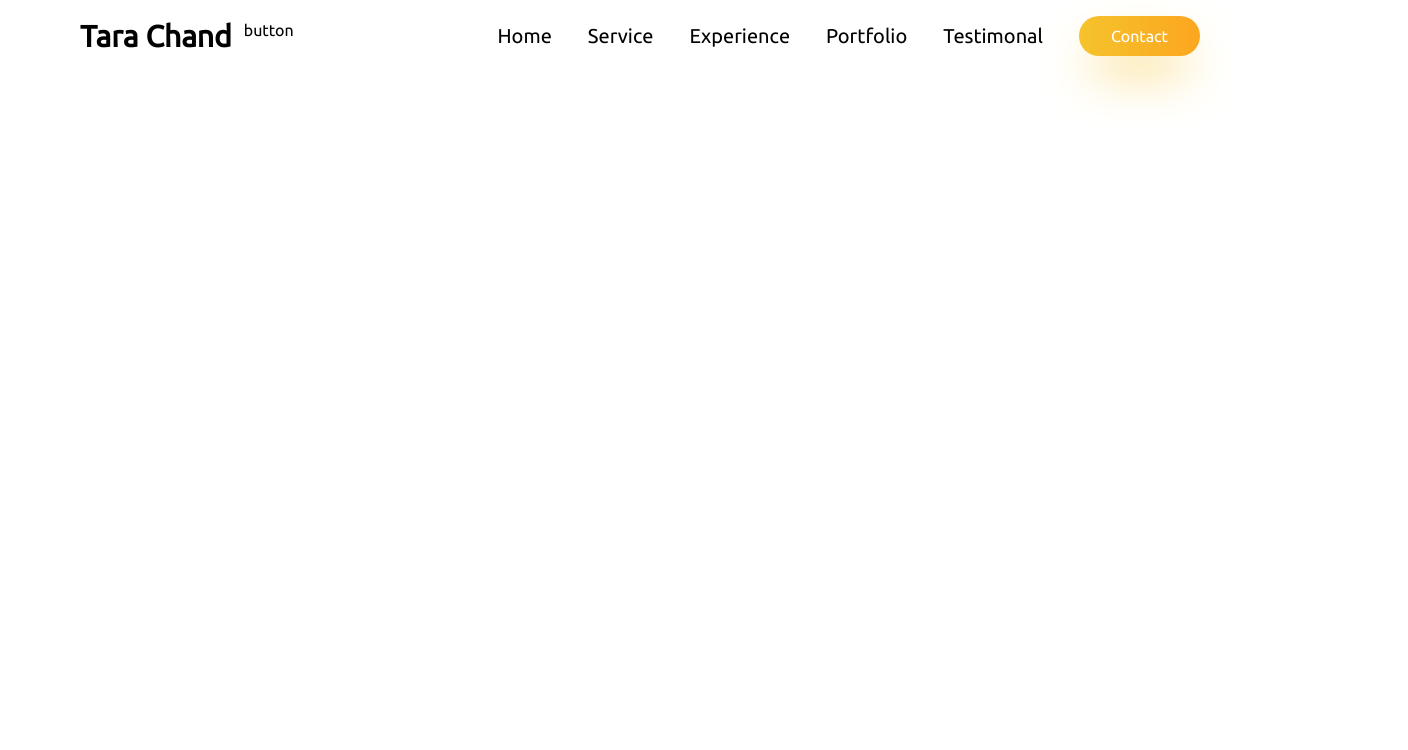
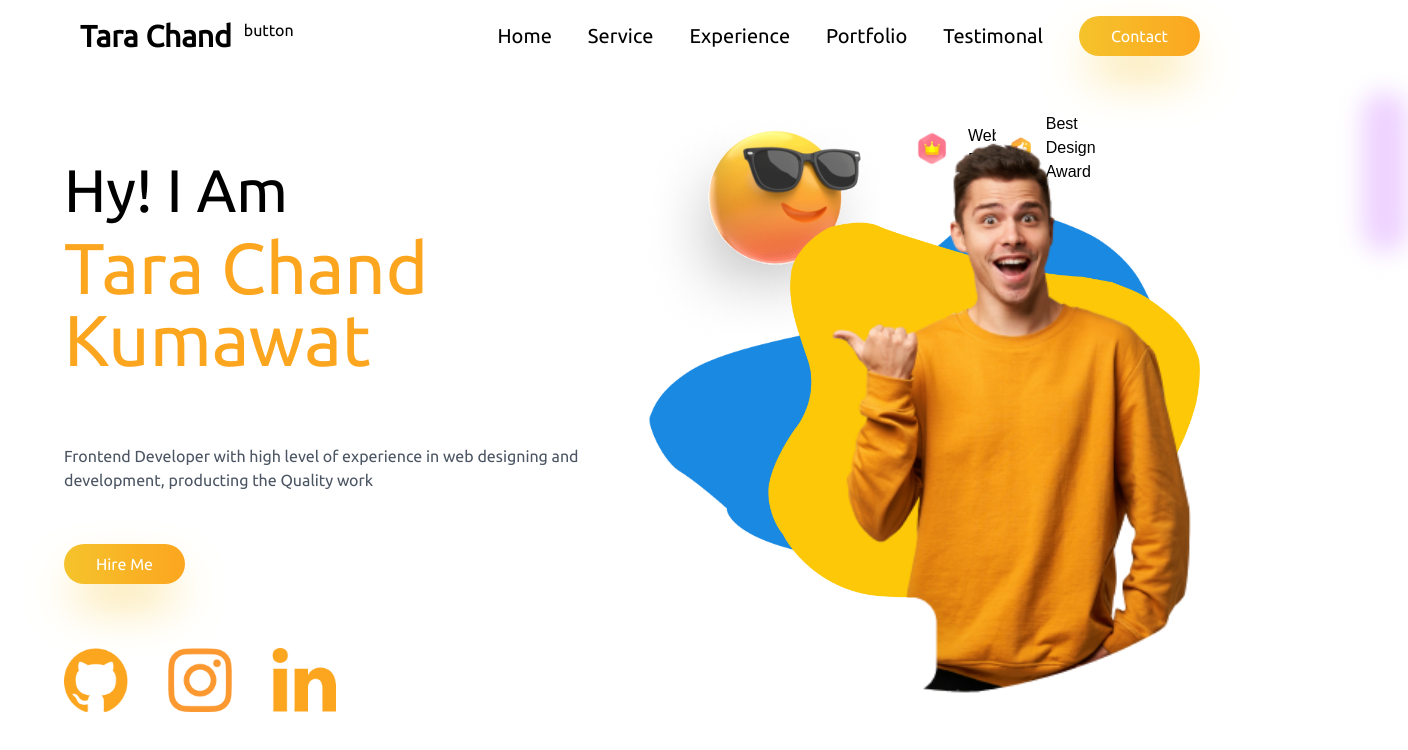
Before and after one commit to tara122333/tara-portfolio-MERN, a React (Create React App) app in the folder client/: page / in a window 1280 px wide. Shown: the top 750 px of the page, 1408 px wide, since content can reach past the window. Built offline with nearby package versions, Linux system fonts and the light colour scheme.

Commit message:
hero component done

```diff
--- a/client/package.json
+++ b/client/package.json
@@ -6,6 +6,7 @@
     "@testing-library/jest-dom": "^5.16.5",
     "@testing-library/react": "^13.3.0",
     "@testing-library/user-event": "^13.5.0",
+    "framer-motion": "^7.1.0",
     "react": "^18.2.0",
     "react-dom": "^18.2.0",
     "react-scripts": "5.0.1",
--- a/client/src/App.jsx
+++ b/client/src/App.jsx
@@ -1,9 +1,11 @@
 import Navbar from "./component/Navbar/Navbar";
+import Hero from "./component/Hero/Hero";
 
 function App() {
   return (
     <>
       <Navbar/>
+      <Hero />
     </>
   );
 }
--- /dev/null
+++ b/client/src/component/FloatingDiv/FloatingDiv.css
@@ -0,0 +1,19 @@
+.floatingDiv {
+  justify-content: space-around;
+  background: white;
+  box-shadow: var(--boxShadow);
+  border-radius: 17px;
+  display: flex;
+  align-items: center;
+  padding: 0px 28px 0px 0px;
+  height: 4.5rem;
+}
+.floatingDiv > img {
+  transform: scale(0.4);
+}
+.floatingDiv > span {
+  font-family: sans-serif;
+  font-size: 16px;
+  /* yahan ye color add kia hy bad mein dark mode k waqt */
+  color: black;
+}
--- /dev/null
+++ b/client/src/component/FloatingDiv/FloatingDiv.jsx
@@ -0,0 +1,20 @@
+import React from "react";
+
+import './FloatingDiv.css'
+
+
+const FloatinDiv = ({img, text1, text2}) => {
+  return (
+    // darkMode
+    <div className="floatingDiv">
+      <img src={img} alt="" />
+      <span>
+        {text1}
+        <br/>
+        {text2}
+      </span>
+    </div>
+  );
+};
+
+export default FloatinDiv;
--- a/client/src/component/Hero/Hero.jsx
+++ b/client/src/component/Hero/Hero.jsx
@@ -1,26 +1,102 @@
 import React from 'react'
+import { motion } from "framer-motion";
+
+// images
+
+import github from '../../img/github.png';
+import instagram from '../../img/instagram.png';
+import linkedin from '../../img/linkedin.png';
+import Vector1 from "../../img/Vector1.png";
+import Vector2 from "../../img/Vector2.png";
+import boy from "../../img/boy.png";
+import glassesimoji from "../../img/glassesimoji.png";
+import thumbup from "../../img/thumbup.png";
+import crown from "../../img/crown.png";
+
+
+import FloatinDiv from '../FloatingDiv/FloatingDiv';
 
 const Hero = () => {
+    const transition = { duration: 2, type: "spring" };
+
   return (
     <>
-        <div>
-            <div>
-                <div>
-                    <span>Hy! I Am</span>
-                    <span>Tara Chand Kumawat</span>
+        <div className='px-4 lg:container lg:mx-auto lg:px-16 my-10 flex flex-col lg:flex-row w-full'>
+            <div className='flex flex-col h-full relative w-full lg:w-1/2 mb-20 lg:mb-0'>
+                <div className='flex flex-col gap-3 py-12'>
+                    <span className='text-4xl md:text-5xl lg:text-6xl'>Hy! I Am</span>
+                    <span className='text-6xl text-tara-orange md:text-6xl lg:text-7xl'>Tara Chand Kumawat</span>
                 </div>
-                <div>
-                    <span>Frontend Developer with high level of experience in web designing and development, producting the Quality work</span>
+                <div className='my-5'>
+                    <span className='text-gray-600'>Frontend Developer with high level of experience in web designing and development, producting the Quality work</span>
                 </div>
-                <div>
+                <div className='my-8'>
                     <button className='bg-gradient-to-r from-tara-yellow to-tara-orange rounded-full px-8 py-2 text-white shadow-2xl shadow-tara-yellow'>Hire Me</button>
                 </div>
-                <div></div>
+                <div className='my-8 flex gap-10 justify-center items-center md:justify-start'>
+                    <div className='w-14 h-14 lg:w-16 lg:h-16'>
+                        <img src={github} alt="github"  className='w-full h-full'/>
+                    </div>
+                    <div className='w-14 h-14 lg:w-16 lg:h-16'>
+                        <img src={instagram} alt="github"  className='w-full h-full'/>
+                    </div>
+                    <div className='w-14 h-14 lg:w-16 lg:h-16'>
+                        <img src={linkedin} alt="github"  className='w-full h-full'/>
+                    </div>
+                </div>
             </div>
-            <div>
-                <div>
+            <div className='flex relative w-full h-full lg:w-1/2'>
+                <div className='absolute z-30 w-full h-80 lg:h-96 top-32 -left-5 md:scale-y-150 lg:scale-90 lg:top-20'>
+                    <img src={Vector1} alt="vector" className='w-full h-full'/>
+                </div>
+                <div className='absolute z-30 w-full top-32 h-96 lg:h-auto lg:scale-75
+                md:scale-y-125 lg:top-12 lg:left-14'>
+                    <img src={Vector2} alt="vector" className='w-full h-full'/>
+                </div>
+                <div className='absolute z-30 w-96 md:scale-125 md:left-40 md:-top-3 lg:top-10 lg:left-48 lg:scale-110'>
+                    <img src={boy} alt="vector" className='w-full h-full'/>
+                </div>
 
-                </div>
+            <motion.img
+            initial={{ left: "-36%" }}
+            whileInView={{ left: "-24%" }}
+            transition={transition}
+            src={glassesimoji}
+            alt=""
+            />
+
+            <motion.div
+            initial={{ top: "-4%", left: "74%" }}
+            whileInView={{ left: "68%" }}
+            transition={transition}
+            className="floating-div"
+            >
+            <FloatinDiv img={crown} text1="Web" text2="Developer" />
+            </motion.div>
+
+            {/* animation */}
+            <motion.div
+            initial={{ left: "9rem", top: "18rem" }}
+            whileInView={{ left: "0rem" }}
+            transition={transition}
+            className="floating-div"
+            >
+            {/* floatinDiv mein change hy dark mode ka */}
+            <FloatinDiv img={thumbup} text1="Best Design" text2="Award" />
+            </motion.div>
+
+
+            <div className="relative w-40 h-40 rounded-full bg-tara-purple blur-md -z-10 left-2/4 -top-5" style={{ background: "rgb(238 210 255)" }}></div>
+            <div
+            className="relative rounded-full bg-red-500 blur-md -z-10"
+            style={{
+                background: "#C1F5FF",
+                top: "17rem",
+                width: "21rem",
+                height: "11rem",
+                left: "-15rem",
+            }}
+            ></div>
             </div>
         </div>
     </>
```
Also changed, not shown: 1 other file (tests, documents, lock files or other folders).
